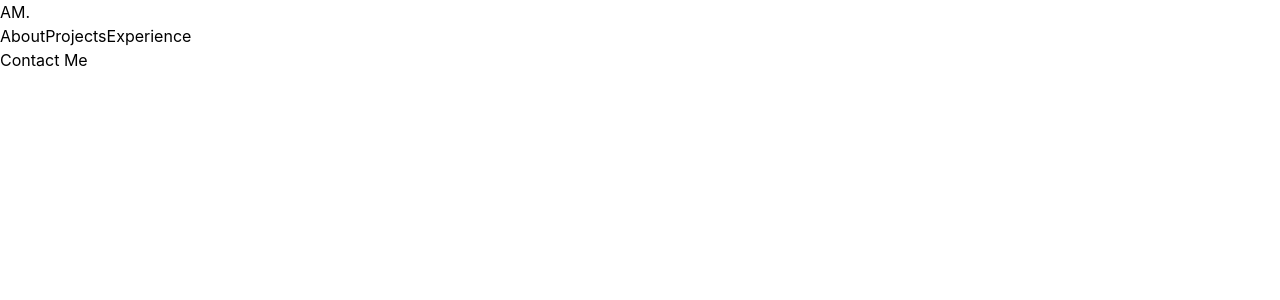
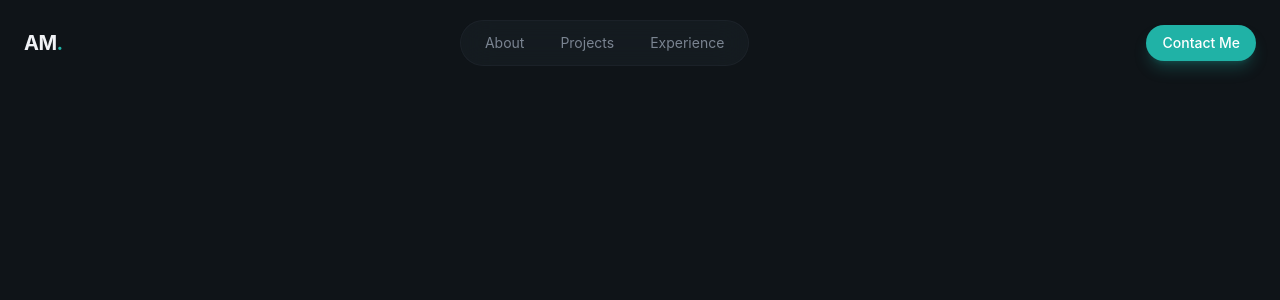
Before and after one commit to aaronmull/portfolio, a React app in the folder portfolio/: page / in a window 1280 px wide. Shown: the top 300 px of the page. Built offline with nearby package versions, Linux system fonts and the light colour scheme; the HTML template or start-up script is replaced by a standard one.

Commit message:
Navbar complete

```diff
--- a/package.json
+++ /dev/null
@@ -1,6 +0,0 @@
-{
-  "dependencies": {
-    "@tailwindcss/vite": "^4.3.3",
-    "tailwindcss": "^4.3.3"
-  }
-}
--- a/portfolio/package.json
+++ b/portfolio/package.json
@@ -10,11 +10,13 @@
     "preview": "vite preview"
   },
   "dependencies": {
+    "lucide-react": "^1.41.0",
     "react": "^19.2.8",
     "react-dom": "^19.2.8"
   },
   "devDependencies": {
     "@eslint/js": "^10.0.1",
+    "@tailwindcss/vite": "^4.3.3",
     "@types/react": "^19.2.18",
     "@types/react-dom": "^19.2.4",
     "@vitejs/plugin-react": "^6.1.0",
@@ -22,6 +24,7 @@
     "eslint-plugin-react-hooks": "^7.1.1",
     "eslint-plugin-react-refresh": "^0.5.4",
     "globals": "^17.11.0",
+    "tailwindcss": "^4.3.3",
     "vite": "^8.2.2"
   }
 }
--- a/portfolio/src/index.css
+++ b/portfolio/src/index.css
@@ -47,4 +47,28 @@
     backdrop-filter: blur(16px);
     border: 1px solid color-mix(in srgb, var(--color-border) 50%, transparent);
   }
+
+  .glass-strong {
+    background-color: color-mix(in srgb, var(--color-surface) 80%, transparent);
+    backdrop-filter: blur(24px);
+    border: 1px solid color-mix(in srgb, var(--color-border) 60%, transparent);
+  }
 }
+
+@layer utilities {
+  @keyframes fade-in {
+    from {
+      opacity: 0;
+      transform: translateY(20px);
+      filter: blur(10px)
+    }
+    to {
+      opacity: 1;
+      transform: translateY(0);
+      filter: blur(0);
+    }
+  }
+  .animate-fade-in {
+    animation: fade-in 0.5s ease-out both;
+  }
+}
--- a/portfolio/src/layout/Navbar.jsx
+++ b/portfolio/src/layout/Navbar.jsx
@@ -1,4 +1,6 @@
+import { useState } from "react"
 import { Button } from "../components/Button"
+import { Menu, X } from "lucide-react"
 
 const navLinks = [
     { href: "#about", label: "About" },
@@ -7,6 +9,7 @@ const navLinks = [
 ]
 
 export const Navbar = () => {
+    const [isMobileMenuOpen, setIsMobileMenuOpen] = useState(false);
     return (
         <header className="fixed top-0 left-0 right-0 bg-transparent py-5">
             <nav className="container mx-auto px-6 flex items-center justify-between">
@@ -18,7 +21,7 @@ export const Navbar = () => {
                 </a>
 
                 {/* Desktop Nav */}
-                <div className="flex items-center gap-1">
+                <div className="hidden md:flex items-center gap-1">
                     <div className="glass rounded-full px-2 py-1 flex items-center gap-1">
                         {navLinks.map((link, index) => (
                             <a href={link.href} key={index} className="px-4 py-2 text-sm text-muted-foreground hover:text-foreground rounded-full hover:bg-surface">
@@ -29,10 +32,34 @@ export const Navbar = () => {
                 </div>
 
                 {/* CTA Button */}
-                <div>
+                <div className="hidden md:block">
                     <Button size="sm">Contact Me</Button>
                 </div>
+
+                {/* Mobile Menu Button */}
+                <button
+                    className="md:hidden p-2 text-foreground cursor-pointer"
+                    onClick={() => setIsMobileMenuOpen((prev) => !prev)}>
+
+                    {isMobileMenuOpen ? <X size={24}/> : <Menu size={24} /> }
+
+                </button>
             </nav>
+
+            {/* Mobile Menu */}
+            { isMobileMenuOpen && (
+                <div className="md:hidden glass-strong animate-fade-in">
+                <div className="container mx-auto px-6 py-6 flex flex-col gap-4">
+                    {navLinks.map((link, index) => (
+                        <a href={link.href} key={index} className="text-lg text-muted-foreground hover:text-foreground py-2">
+                            {link.label}
+                        </a>
+                    ))}
+
+                    <Button>Contact Me</Button>
+                </div>
+            </div>
+            )}
         </header>
     )
 }
```
Also changed, not shown: 2 other files (tests, documents, lock files or other folders).
